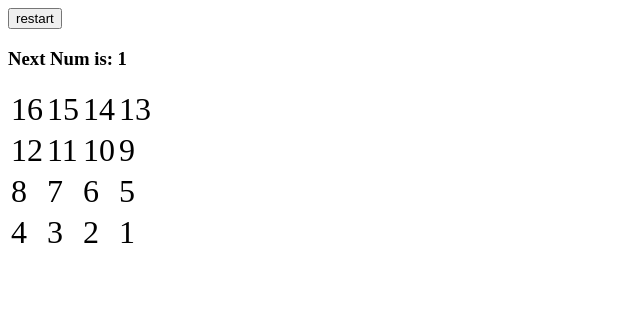
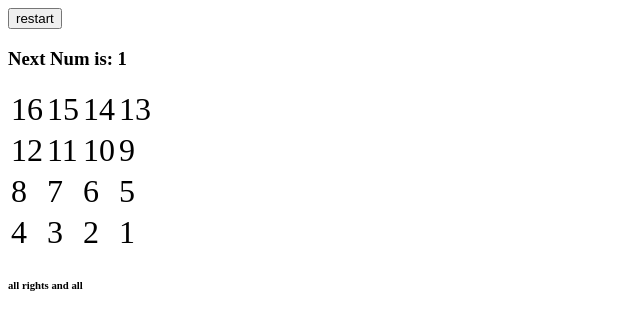
Before and after one commit to LIOR25/TouchNums, a plain HTML site: page index.html in a window 1280 px wide. Shown: the full height of the page, 0-640 px from the left. Drawn offline with Linux system fonts and the light colour scheme.

Commit message:
finished footer

```diff
--- a/index.html
+++ b/index.html
@@ -15,6 +15,10 @@
 
         </tbody>
     </table>
+
+    <footer>
+        <h6>all rights and all</h6>
+    </footer>
     <script src="js/service.js"></script>
     <script src="js/main.js"></script>
 </body>
```
